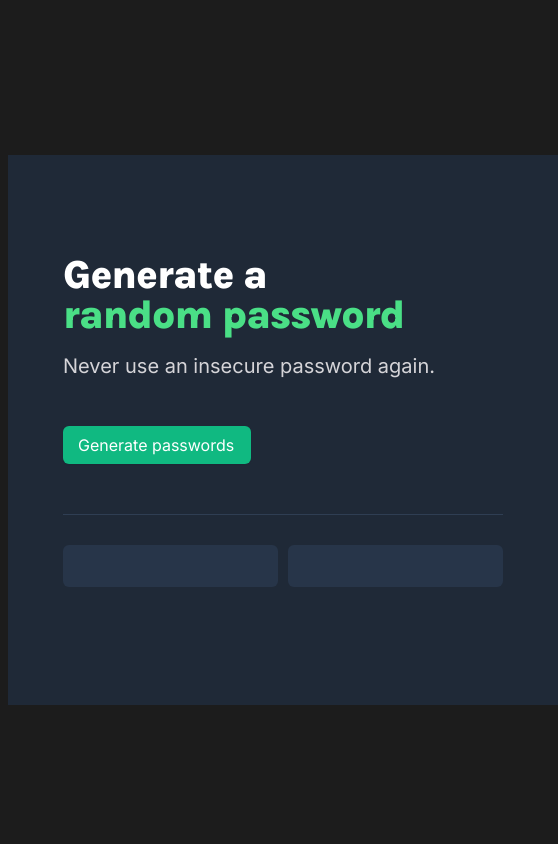
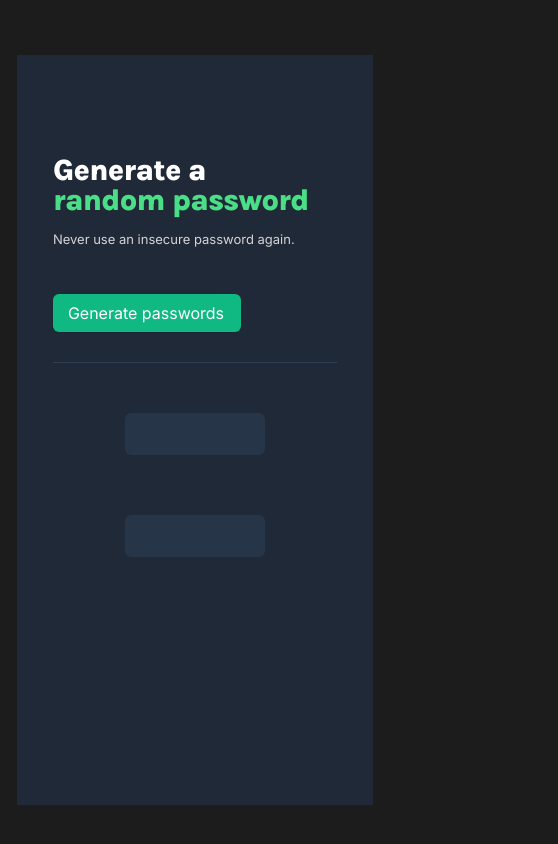
Before and after one commit to ldinski/password-generator, a plain HTML site: page index.html in a window 390 px wide. Shown: the whole page, 558 px wide, since content can reach past the window. Drawn offline with Linux system fonts and the light colour scheme.

Commit message:
updated media queries to accommodate phones

```diff
--- a/index.html
+++ b/index.html
@@ -5,6 +5,7 @@
     <meta http-equiv="X-UA-Compatible" content="IE=edge" />
     <meta name="viewport" content="width=device-width, initial-scale=1.0" />
     <link rel="stylesheet" href="index.css" />
+    <link rel="stylesheet" href="queries.css" />
     <link rel="preconnect" href="https://fonts.googleapis.com" />
     <link rel="preconnect" href="https://fonts.gstatic.com" crossorigin />
     <link
--- /dev/null
+++ b/queries.css
@@ -0,0 +1,32 @@
+@media (max-width: 32.5em) {
+  .container {
+    height: 750px;
+    width: 95%;
+  }
+
+  .heading {
+    font-size: 30px;
+  }
+
+  .sub-heading {
+    font-size: 13px;
+  }
+
+  .btn {
+    font-size: 16px;
+  }
+
+  .output {
+    margin-top: 30px;
+    flex-direction: column;
+  }
+
+  .output-btn {
+    margin-top: 50px;
+    align-self: center;
+  }
+
+  .output-btn:nth-child(2) {
+    margin-top: 60px;
+  }
+}
```
